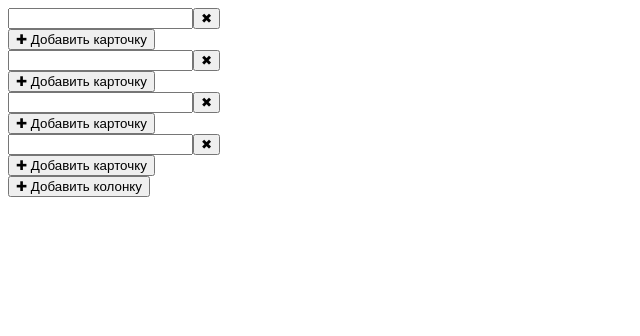
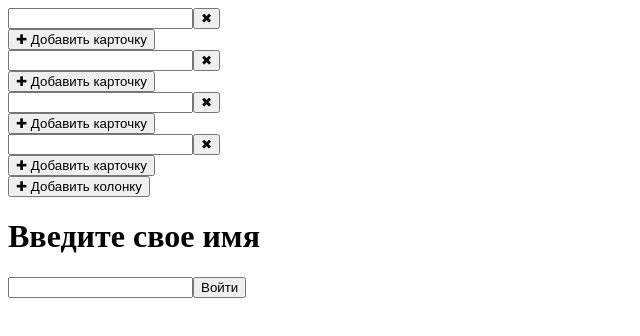
Before and after one commit to EzhovSergey/purrweb_trello, a React (Create React App) app: page / in a window 1280 px wide. Shown: the top 336 px of the page, without its empty margins (0-640 px from the left). Built offline with nearby package versions, Linux system fonts and the light colour scheme.

Commit message:
fix: use new hooks

```diff
--- a/package.json
+++ b/package.json
@@ -44,6 +44,7 @@
   },
   "devDependencies": {
     "@types/styled-components": "^5.1.24",
-    "@types/uniqid": "^5.3.2"
+    "@types/uniqid": "^5.3.2",
+    "prettier": "^2.6.0"
   }
 }
--- a/src/App.tsx
+++ b/src/App.tsx
@@ -2,18 +2,39 @@ import React, { useEffect, useState } from 'react';
 import styled from 'styled-components';
 import { Column as ColumnType } from './common/types';
 import { Column, CreateColumn } from './components';
+import { useInput } from './hooks';
 import { getColumns } from './store';
+import { Button, Input, Modal } from './ui';
 
 function App() {
   const [columns, setColumns] = useState<ColumnType[]>([]);
+  const [isOpen, setIsOpen] = useState(false);
+  const { bind, value, clear } = useInput();
+
+  const createUser = () => {
+    if (!!!value) {
+
+      return;
+    }
+
+
+    setIsOpen(false);
+    clear();
+  }
+
 
   const fetchColumns = () => {
     const columnsBuStore = getColumns();
     setColumns(columnsBuStore);
   }
 
+  const fetchUser = () => {
+    setIsOpen(true);
+  }
+
   useEffect(() => {
-    fetchColumns()
+    fetchColumns();
+    fetchUser();
   }, [])
 
   return (
@@ -27,6 +48,11 @@ function App() {
         )}
       </Columns>
       <CreateColumn />
+      <Modal isOpen={isOpen} setIsOpen={setIsOpen}>
+        <h1>Введите свое имя</h1>
+        <Input {...bind} />
+        <Button onClick={createUser} >Войти</Button>
+      </Modal>
     </>
   );
 }
--- a/src/components/Column.tsx
+++ b/src/components/Column.tsx
@@ -4,6 +4,7 @@ import { Column as ColumnType, Card as CardType } from '../common/types';
 import { Card, CreateCard } from '.';
 import { Button, Input } from '../ui';
 import { getCardsByColumnId } from '../store';
+import { useInputBlur } from '../hooks';
 
 const Column = (props: ColumnProps) => {
   const [cards, setCards] = useState<CardType[]>([]);
@@ -11,6 +12,9 @@ const Column = (props: ColumnProps) => {
   const changeColumnName = (value: string) => {
 
   }
+
+  const { bind, value } = useInputBlur(changeColumnName);
+
 
   const deleteColumn = () => {
 
@@ -27,7 +31,7 @@ const Column = (props: ColumnProps) => {
 
   return (
     <SColumn>
-      <Input initialValue={props.column.name} changeValue={changeColumnName}/>
+      <Input {...bind} />
       <Button onClick={deleteColumn}>&#10006;</Button>
       {
         cards.map(card =>
--- a/src/components/CreateCard.tsx
+++ b/src/components/CreateCard.tsx
@@ -1,12 +1,14 @@
 import React, { useState } from "react";
 import styled from "styled-components";
+import { useInput } from "../hooks";
 import { Button, Input } from "../ui";
 
 const CreateCard = () => {
   const [isCreate, setIsCreate] = useState(false);
+  const { bind, value } = useInput();
 
-  const createCard = (value: string) => {
-    if(value !== '') {
+  const createCard = () => {
+    if (value !== '') {
       // create
     }
 
@@ -24,10 +26,10 @@ const CreateCard = () => {
           :
           <SNewCard>
             <Input
+              {...bind}
               placeholder={'Введите заголовок для карточки'}
-              changeValue={createCard}
-              autoFocus={true}
             />
+            <Button onClick={() => createCard()}>Добавить карточку</Button>
             <Button onClick={() => setIsCreate(false)}>&#10006;</Button>
           </SNewCard>
       }
--- a/src/components/CreateColumn.tsx
+++ b/src/components/CreateColumn.tsx
@@ -1,16 +1,19 @@
 import React, { useState } from "react";
 import styled from "styled-components";
+import { useInput } from "../hooks";
 import { Button, Input } from "../ui";
 
 const CreateColumn = () => {
   const [isCreate, setIsCreate] = useState(false);
+  const { bind, value, clear } = useInput();
 
-  const createColumn = (value: string) => {
-    if(value !== '') {
+  const createColumn = () => {
+    if (!!!value) {
       // create
     }
 
     setIsCreate(false)
+    clear();
   }
 
   return (
@@ -24,10 +27,10 @@ const CreateColumn = () => {
           :
           <SNewColumn>
             <Input
+              {...bind}
               placeholder={'Введите заголовок колонки'}
-              changeValue={createColumn}
-              autoFocus={true}
             />
+            <Button onClick={() => createColumn()}>Добавить колонку</Button>
             <Button onClick={() => setIsCreate(false)}>&#10006;</Button>
           </SNewColumn>
       }
```
Also changed, not shown: 1 other file (tests, documents, lock files or other folders).
